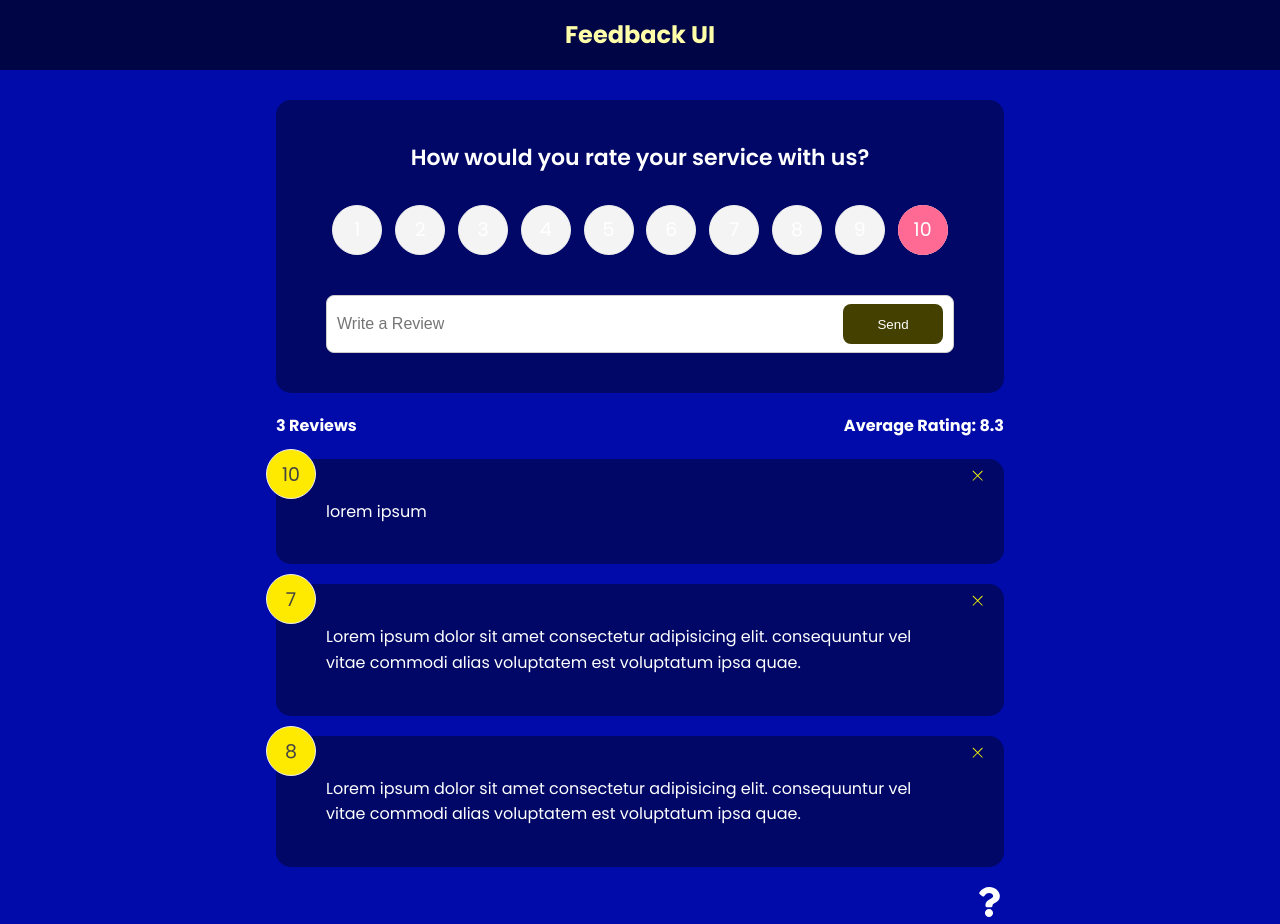
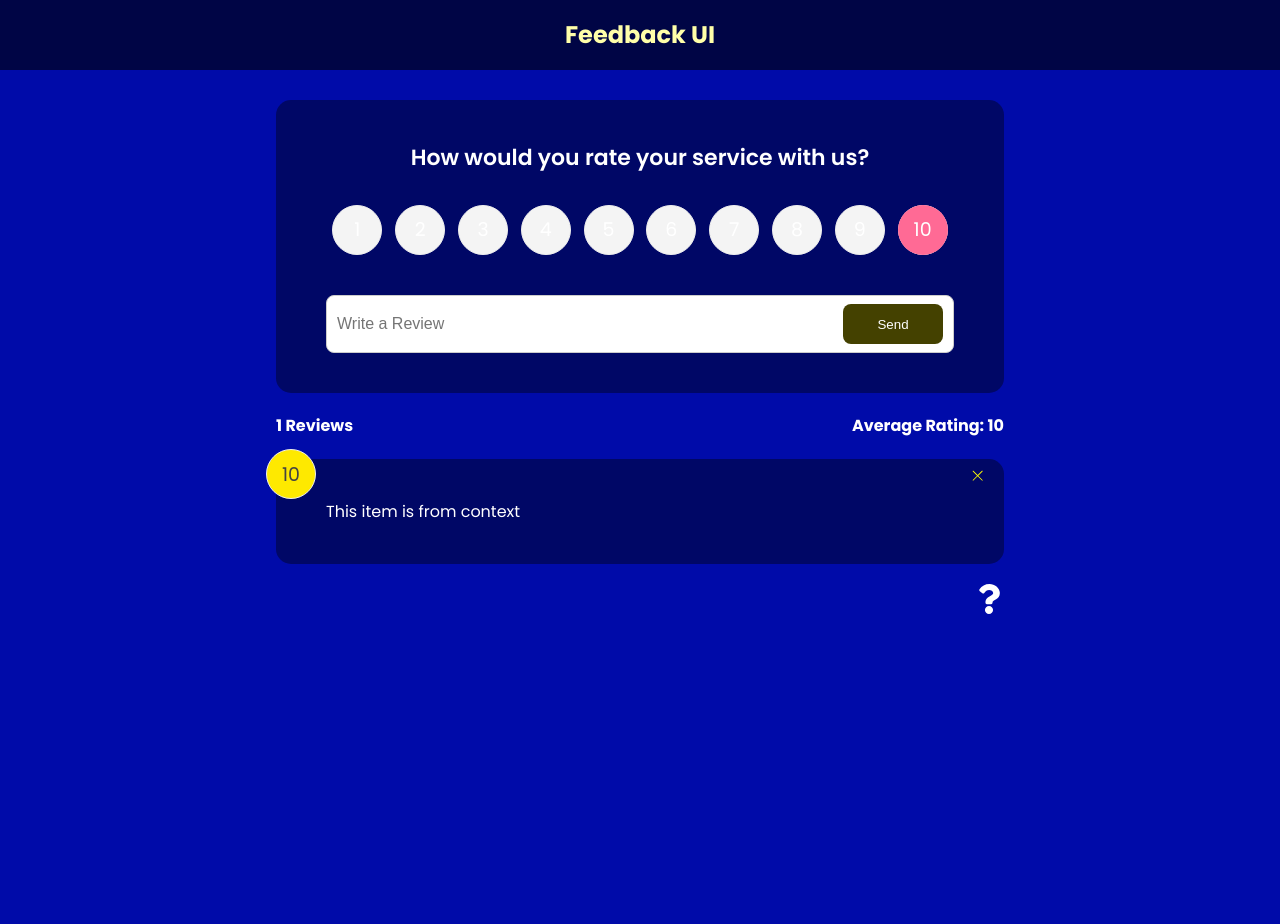
Before and after one commit to JJLindsey/feedback-component, a React (Create React App) app: page / in a window 1280 px wide. After the commit the page ends 800 px from the top, so only its background shows below. Built offline with nearby package versions, Linux system fonts and the light colour scheme.

Commit message:
create Context & feedback Proovider, global state with useContext hook to feedback

```diff
--- a/src/App.js
+++ b/src/App.js
@@ -8,6 +8,7 @@ import FeedbackStats from './components/FeedbackStats';
 import FeedbackForm from './components/FeedbackForm';
 import AboutIconLink from './components/AboutIconLink';
 import About from './pages/About'
+import {FeedbackProvider} from './context/FeedbackContext'
 
 function App() {
   const [feedback, setFeedback] = useState(FeedbackData)
@@ -24,6 +25,7 @@ function App() {
   }
 
   return (
+    <FeedbackProvider>
       <Router>
         <Header/>
         <div className='container'>
@@ -31,8 +33,8 @@ function App() {
             <Route path='/' element={
               <>
                 <FeedbackForm  handleAdd={addFeedback}/>
-              <FeedbackStats feedback={feedback}/>
-              <FeedbackList  feedback={feedback}/>
+                <FeedbackStats />
+                <FeedbackList  handleDelete={deleteFeedback}/>
               </>
             }
             ></Route>
@@ -41,6 +43,7 @@ function App() {
           <AboutIconLink/>
         </div>
       </Router>
+    </FeedbackProvider>
 
   );
 }
--- a/src/components/FeedbackList.jsx
+++ b/src/components/FeedbackList.jsx
@@ -1,8 +1,11 @@
 import FeedbackItem from "./FeedbackItem"
-import PropTypes from 'prop-types'
+import { useContext } from "react"
+//import PropTypes from 'prop-types'
 import {motion, AnimatePresence} from 'framer-motion'
+import FeedbackContext from "../context/FeedbackContext"
 
-function FeedbackList({feedback, handleDelete}) {
+function FeedbackList({handleDelete}) {
+    const {feedback} = useContext(FeedbackContext)
 
     if(!feedback || feedback.length === 0){
         return <p>No Feedback</p>
@@ -27,13 +30,13 @@ function FeedbackList({feedback, handleDelete}) {
     )
 }
 
-FeedbackList.propTypes = {
-    feedback: PropTypes.arrayOf(
-        PropTypes.shape({
-            id:PropTypes.number.isRequired,
-            text: PropTypes.string.isRequired,
-        })
-    )
-}
+// FeedbackList.propTypes = {
+//     feedback: PropTypes.arrayOf(
+//         PropTypes.shape({
+//             id:PropTypes.number.isRequired,
+//             text: PropTypes.string.isRequired,
+//         })
+//     )
+// }
 
 export default FeedbackList
--- a/src/components/FeedbackStats.jsx
+++ b/src/components/FeedbackStats.jsx
@@ -1,6 +1,10 @@
-import PropTypes from 'prop-types'
+//import PropTypes from 'prop-types'
+import {useContext} from 'react'
+import FeedbackContext from '../context/FeedbackContext'
 
-function FeedbackStats({feedback}) {
+
+function FeedbackStats() {
+    const {feedback} = useContext(FeedbackContext)
     //calculate ratongs average
     let average = feedback.reduce((acc, currVal) => {
         return acc + currVal.rating
@@ -16,8 +20,9 @@ function FeedbackStats({feedback}) {
     )
 }
 
-FeedbackStats.propTypes = {
-    feedback: PropTypes.array.isRequired
-}
+//no longer need to use since added useContext
+// FeedbackStats.propTypes = {
+//     feedback: PropTypes.array.isRequired
+// }
 
 export default FeedbackStats
--- /dev/null
+++ b/src/context/FeedbackContext.jsx
@@ -0,0 +1,23 @@
+import {createContext, useState} from 'react'
+
+const FeedbackContext = createContext()
+
+export const FeedbackProvider = ({children}) => {
+
+    const [feedback, setFeedback] = useState([
+        {
+            id:1,
+            text: 'This item is from context',
+            rating: 10
+        }
+    ])
+    return (
+        <FeedbackContext.Provider
+            value={{
+            feedback,
+            }}>
+            {children}
+        </FeedbackContext.Provider>
+    )
+}
+export default FeedbackContext
```
Also changed, not shown: src/components/Post.jsx (added, +31 -0 lines). Lines whose indentation alone changed are shown as unchanged.
